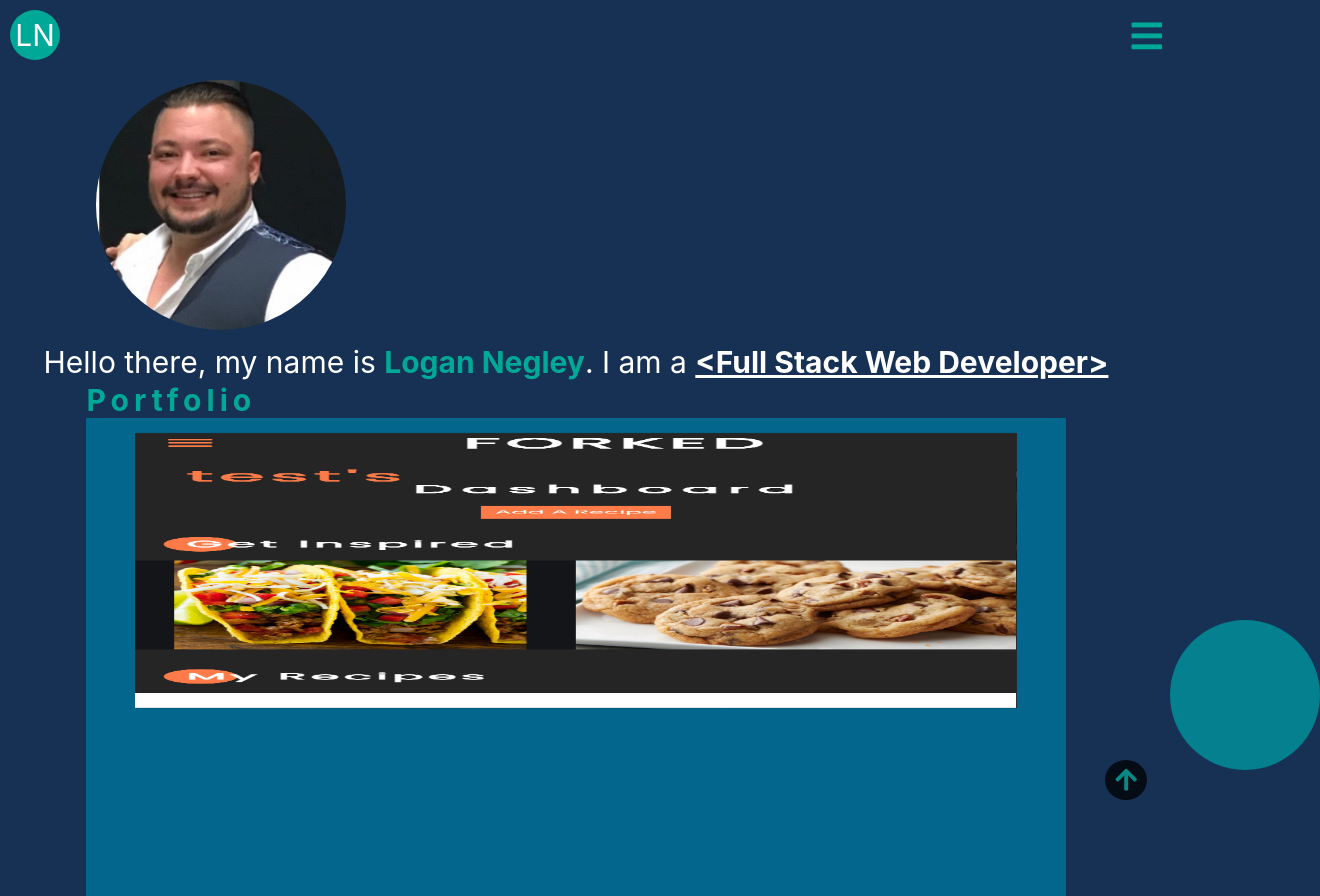
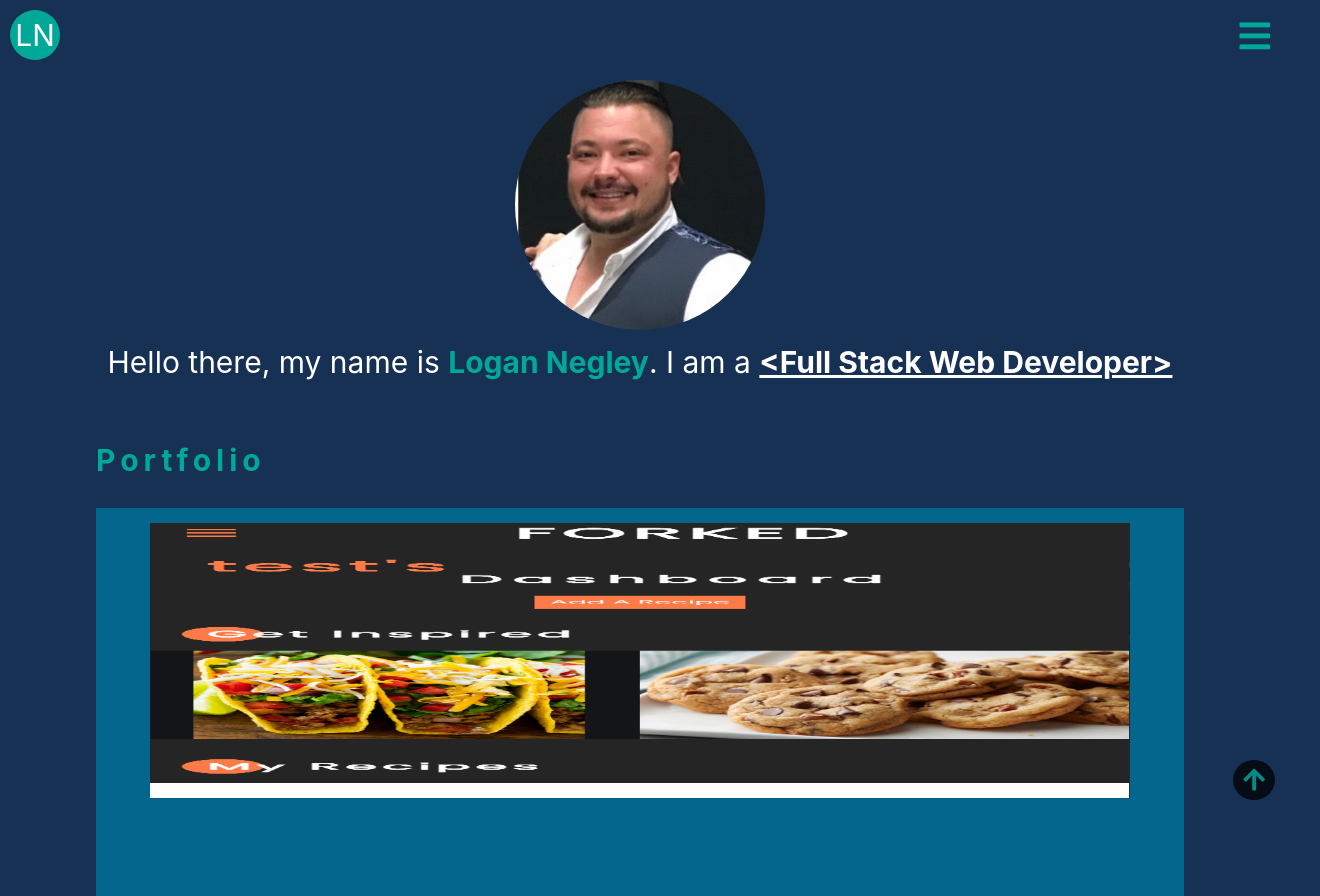
Before and after one commit to LoganNegley/Portfolio-React, a React (Create React App) app in the folder frontend/: page / in a window 1280 px wide. Shown: the top 896 px of the page, 1320 px wide, since content can reach past the window. Built offline with nearby package versions, Linux system fonts and the light colour scheme.

Commit message:
reconfigured css styles for app

```diff
--- a/frontend/src/App.js
+++ b/frontend/src/App.js
@@ -10,8 +10,7 @@ import Arrow from './components/Arrow';
 
 function App() {
   const Container = styled.div`
-    width:90%;
-    ${'' /* margin:0 auto; */}
+
   `;
 
   return (
--- a/frontend/src/components/Bio.js
+++ b/frontend/src/components/Bio.js
@@ -5,7 +5,7 @@ import styled from 'styled-components';
 const Section = styled.section`
     width:90%;
     margin:0 auto;
-    margin-top:-12rem;
+    margin-top:7rem;
     color:white;
     font-weight:0;
     text-align:center;
@@ -42,7 +42,7 @@ const Bio = () => {
     return (
         <Section>
 
-            <div className='about-circle'></div>
+            {/* <div className='about-circle'></div> */}
             <p className='heading'>Who am I?</p>
             <p>2+ years ago, I fell in love with code and started teaching myself through youtube, books, and pretty much anyway I could think of. Then I decided to invest in myself and enrolled in Lambda School. Fast forward 14 months...</p>
             <p className='heading'>Where am I now?</p>
@@ -52,7 +52,7 @@ const Bio = () => {
             I like to travel and see new things.<br/>
             I can be somewhat of a clean freak sometimes!
             </p>
-            <div className='about-rectangle'></div>
+            {/* <div className='about-rectangle'></div> */}
 
         </Section>
     )
--- a/frontend/src/components/ContactSection.js
+++ b/frontend/src/components/ContactSection.js
@@ -4,7 +4,8 @@ import styled from 'styled-components';
 const Section = styled.section`
     width:95%;
     margin:0 auto;
-    margin-top:-25rem;
+    ${'' /* margin-top:-25rem; */}
+    margin-top:6rem;
 
     h3{
         color:#00A997;
@@ -15,9 +16,8 @@ const Section = styled.section`
         background-color:#03668D;
         width:100%;
         margin:0 auto;
-        margin-bottom:3rem;
+        margin-bottom:2rem;
         text-align:center;
-
 
         h3{
             font-size:3rem;
@@ -31,6 +31,7 @@ const Section = styled.section`
         p{
             font-size:1.5rem;
             color:white;
+            margin:1.25rem 0;
         }
         i{
             font-size:3rem;
--- a/frontend/src/components/Header.js
+++ b/frontend/src/components/Header.js
@@ -4,11 +4,12 @@ import MainNav from './navbars/MainNav';
 import styled from 'styled-components';
 
 const Nav = styled.nav`
-    margin:1rem 1rem;
+    ${'' /* margin:1rem 1rem; */}
     display:flex;
     justify-content:space-between;
     align-items:center;
     width:100%;
+    ${'' /* width:100%; */}
 `;
 const Logo = styled.div`
     width:5rem;
@@ -39,15 +40,13 @@ const Header = () => {
     }
 
     return (
-        <header>
-
+        <header style={{margin:'1rem'}}>
             <Nav>
                 <Logo id='circle-logo'><a style={{color:'white'}} href='#top'>LN</a></Logo>
                     <MainNav/>
                 <Icon onClick={toggle} className="fas fa-bars"></Icon>
             </Nav>
             {toggleMenu && <MobileNav setToggleMenu={setToggleMenu}/>}
-
         </header>
     )
 }
--- a/frontend/src/components/Hero.js
+++ b/frontend/src/components/Hero.js
@@ -15,6 +15,7 @@ const HeroContainer= styled.section`
     .top{
         width:85%;
         margin:0 auto;
+        text-align:center;
         ${'' /* position:relative; */}
 
         ${'' /* @media screen and (min-width: 525px){
@@ -47,9 +48,10 @@ const HeroContainer= styled.section`
     }
 
     .bottom{
-        width:95%;
+        width:90%;
         text-align:center;
         margin:0 auto;
+        margin-bottom:6rem;
         font-size:3rem;
         color:white;
         line-height:4rem;
--- a/frontend/src/components/Portfolio.js
+++ b/frontend/src/components/Portfolio.js
@@ -11,6 +11,7 @@ const PortfolioConainer = styled.section`
         color:#00A997;
         font-size:3rem;
         letter-spacing:.5rem;
+        margin-bottom:3rem;
     }
 
     #circle{
@@ -40,9 +41,9 @@ const Portfolio = () => {
     const listProjects = projects;
     return (
         <PortfolioConainer>
-            <div id='circle'></div>
+            {/* <div id='circle'></div> */}
             <h3 id='portfolio'>Portfolio</h3>
-            <div id='rectangle'></div>
+            {/* <div id='rectangle'></div> */}
             {listProjects.map(project =>(
                 <PortfolioCard project={project}/>
             ))}
--- a/frontend/src/components/PortfolioCard.js
+++ b/frontend/src/components/PortfolioCard.js
@@ -7,7 +7,6 @@ const CardContainer = styled.div`
 
     .card-wrapper{
         background-color:#03668D;
-        ${'' /* height:50vh; */}
         margin-bottom:3rem;
         .content{
             width:90%;
@@ -29,6 +28,7 @@ const CardContainer = styled.div`
         p{
             font-size:1.5rem;
             color:white;
+            margin:1.75rem 0;
         }
         .card-btn{
             display:flex;
--- a/frontend/src/components/Skills.js
+++ b/frontend/src/components/Skills.js
@@ -10,8 +10,8 @@ const Section = styled.section`
     h3{
         color:#00A997;
         font-size:3rem;
-        letter-spacing:.5rem
-
+        letter-spacing:.5rem;
+        margin-bottom:3rem;
     }
 
     .skills-icon-wrapper{
--- a/frontend/src/index.css
+++ b/frontend/src/index.css
@@ -3,12 +3,12 @@
 }
 
 body {
-  background-color: #173154;
   margin: 0;
   font-family: BlinkMacSystemFont, 'Montserrat', 'Roboto', 'Helvetica Neue', sans-serif;
   -webkit-font-smoothing: antialiased;
   -moz-osx-font-smoothing: grayscale;
   overflow-x: hidden;
+  background-color: #173154;
 }
 
 html, body, div, span, applet, object, iframe, h1, h2, h3, h4, h5, h6, p, blockquote, pre, a, abbr, acronym, address, big, cite, code, del, dfn, em, img, ins, kbd, q, s, samp, small, strike, strong, sub, sup, tt, var, b, u, i, center, dl, dt, dd, ol, ul, li, fieldset, form, label, legend, table, caption, tbody, tfoot, thead, tr, th, td, article, aside, canvas, details, embed, figure, figcaption, footer, header, hgroup, menu, nav, output, ruby, section, summary, time, mark, audio, video {
```
